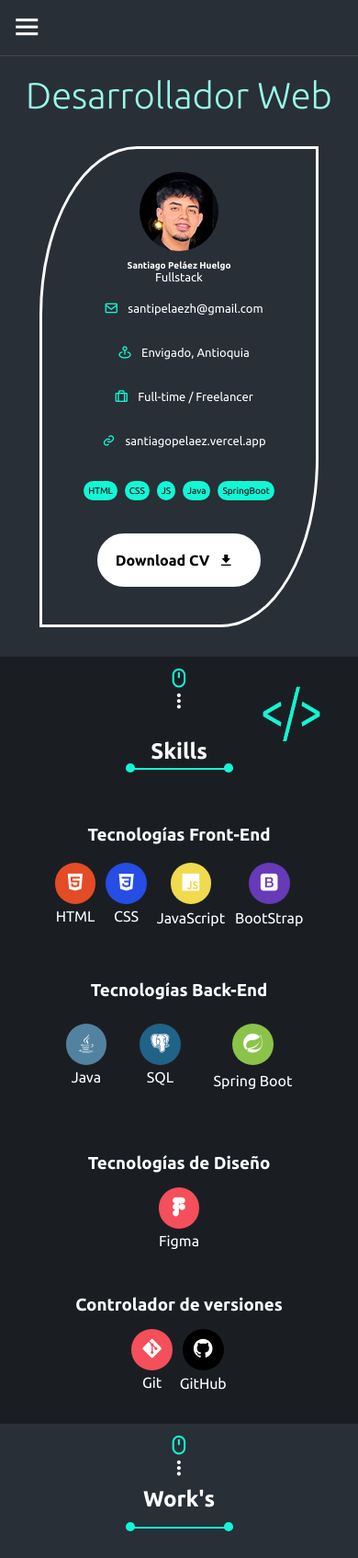
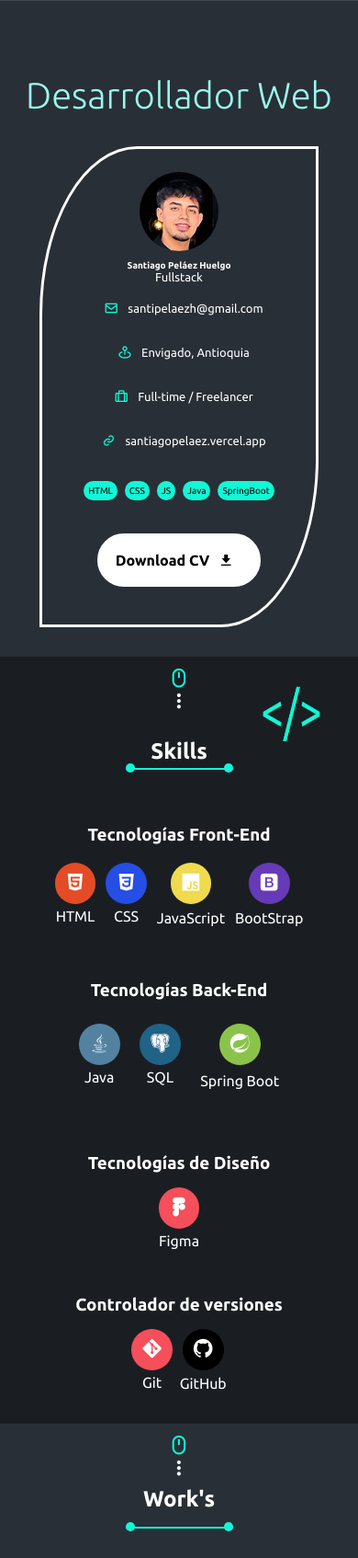
Before and after one commit to SantiPelaez07/Portafolio, a plain HTML site: page index.html in a window 390 px wide. Shown: the top 1694 px of the page at 92% size. Drawn offline with nearby package versions, Linux system fonts and the light colour scheme.

Commit message:
Correción de errores e implementación de la hoja de vida

```diff
--- a/index.html
+++ b/index.html
@@ -97,7 +97,7 @@
                         <p>SpringBoot</p>
                     </div>
                     <div class="downloadCV">
-                        <a href="#">
+                        <a href="https://drive.google.com/file/d/1Bbt1MPCkey59_mbuyWFowN9xAndszjUe/view?usp=sharing" target="_blank">
                             <h4>Download CV</h4>
                             <i class='bx bxs-download'></i>
                         </a>
--- a/styles/navBar.css
+++ b/styles/navBar.css
@@ -107,7 +107,8 @@ Style responsive
     /* Para pantallas móviles */
 
     .toggle {
-        display: block;
+        display: none;
+        /* display: block;
         white-space: normal;
         height: min-content;
         width: 100%;
@@ -116,7 +117,7 @@ Style responsive
         background: var(--secound-color);
         position: fixed;
         z-index: 3;
-        border-bottom: 1px solid #42454C;
+        border-bottom: 1px solid #42454C; */
     }
 
     .name,
--- a/styles/skills.css
+++ b/styles/skills.css
@@ -179,7 +179,6 @@
 
 .backendProgramming {
     display: flex;
-    justify-content: space-between;
     padding: 1% 0%;
     width: 100%;
 }
@@ -366,4 +365,9 @@ Style responsive
         flex-direction: column;
     }
 
+    .backendProgramming{
+        display: flex;
+        justify-content: center;
+    }
+
 }
```
